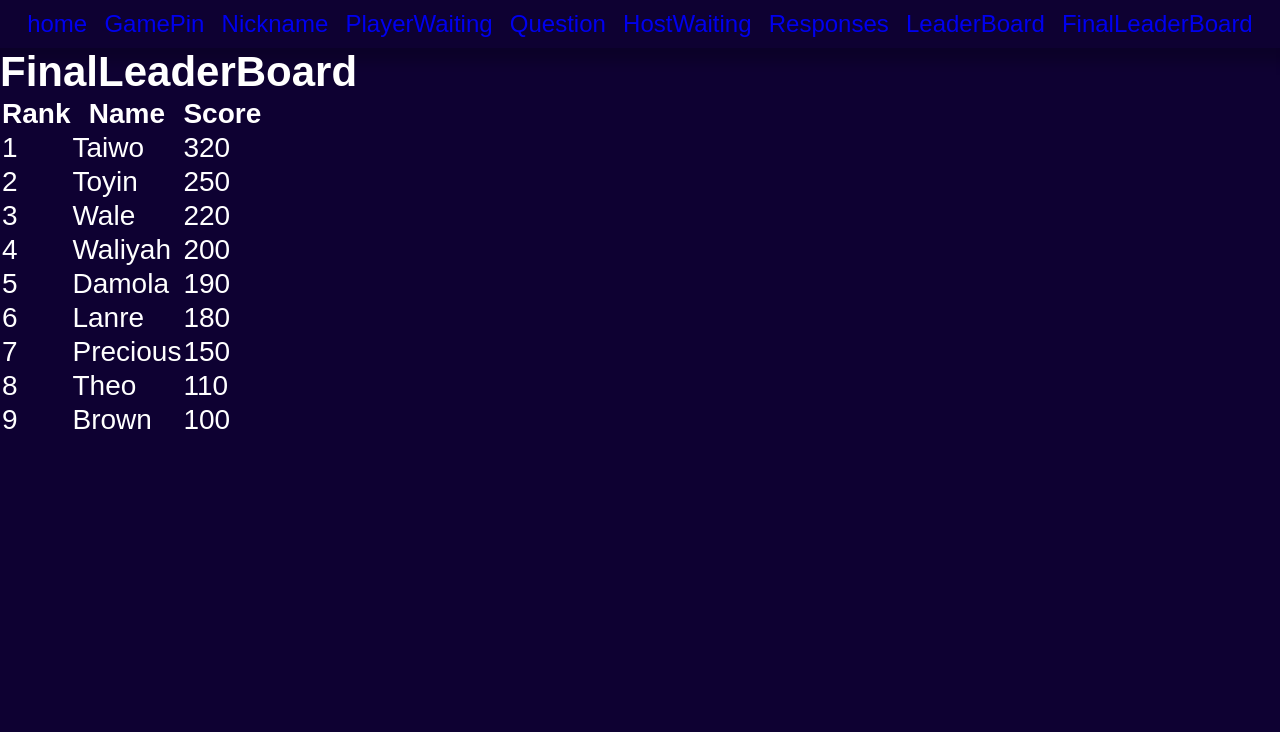
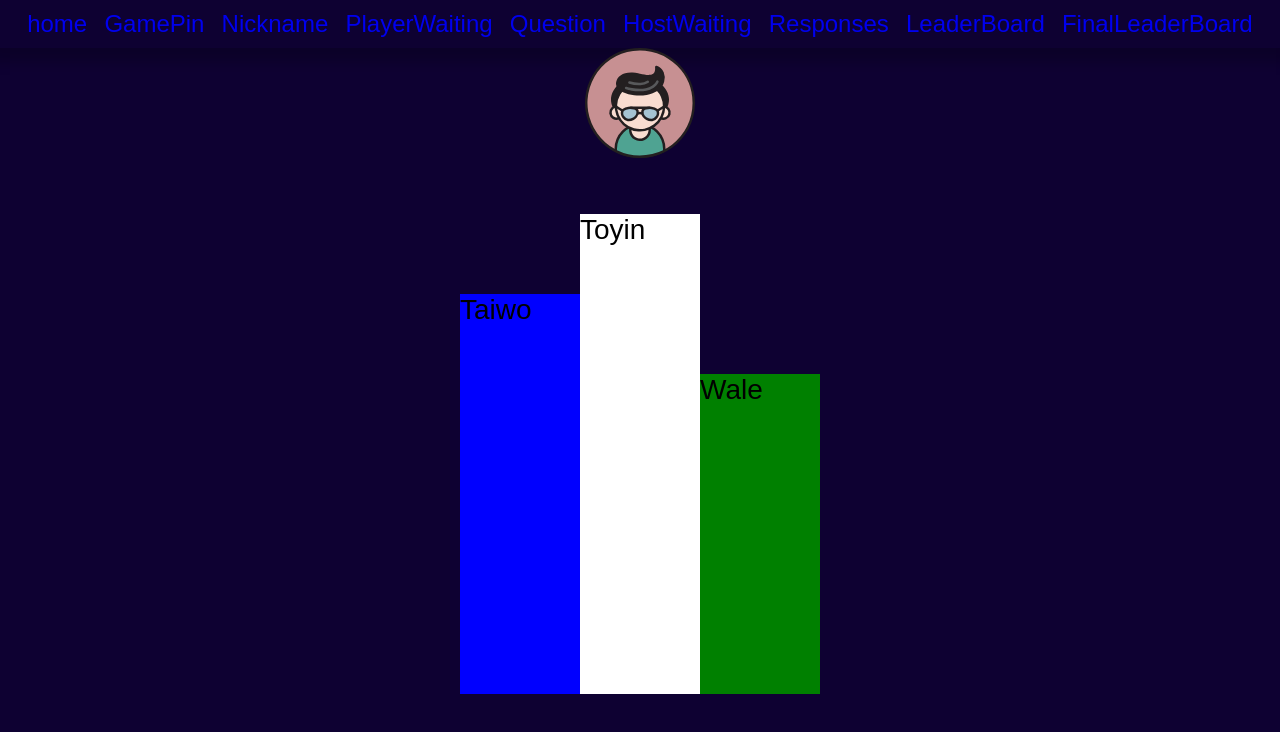
Before and after one commit to mr-funtor/class-kahoot, a React (Vite) app: page /finalleaderBoard in a window 1280 px wide. Shown: the top 732 px of the page. Built offline with nearby package versions, Linux system fonts and the light colour scheme; a web font is replaced by a local one.

Commit message:
final leaderboard

```diff
--- a/src/pages/FinalLeaderboard/finalLeaderboard.module.css
+++ b/src/pages/FinalLeaderboard/finalLeaderboard.module.css
@@ -0,0 +1,30 @@
+.finalLeaderBoard{
+	display: flex;
+	flex-direction: column;
+	align-items: center;
+	justify-content: center;
+	gap: 2em;
+}
+
+.leaderBoard{
+	display: flex;
+	align-items: flex-end;
+	justify-content: center;
+	color: black;
+  }
+
+  .winner {
+	width: 120px;
+	height: 60vh;
+	background-color: white;
+  }
+  .secondPlace {
+	width: 120px;
+	height: 50vh;
+	background-color: blue;
+  }
+  .thirdPlace {
+	width: 120px;
+	height: 40vh;
+	background-color: green;
+  }
--- a/src/pages/FinalLeaderboard/index.jsx
+++ b/src/pages/FinalLeaderboard/index.jsx
@@ -1,43 +1,49 @@
-import React from 'react';
-
-
+import React from "react";
+import {
+  img1,
+  img2,
+  img3,
+  img4,
+  img5,
+  img6,
+  img7,
+  img8,
+  img9,
+} from "../../assets/index";
+import styles from "./finalLeaderboard.module.css";
 
 const FinalLeaderBoard = () => {
-  const users = [
-    { name: 'Precious', score: 150 },
-    { name: 'Toyin', score: 250 },
-    { name: 'Waliyah', score: 200 },
-    { name: 'Taiwo', score: 320 },
-    { name: 'Brown', score: 100 },
-    { name: 'Theo', score: 110 },
-    { name: 'Lanre', score: 180 },
-    { name: 'Damola', score: 190 },
-    { name: 'Wale', score: 220 },
+  const players = [
+    { name: "Precious", score: 150, image: img1 },
+    { name: "Toyin", score: 250, image: img2 },
+    { name: "Waliyah", score: 100, image: img3 },
+    { name: "Taiwo", score: 320, image: img4 },
+    { name: "Brown", score: 200, image: img5 },
+    { name: "Theo", score: 110, image: img6 },
+    { name: "Lanre", score: 180, image: img7 },
+    { name: "Damola", score: 190, image: img8 },
+    { name: "Wale", score: 220, image: img9 },
   ];
-  // Sort the users based on scores in descending order
-  const sortedUsers = [...users].sort((a, b) => b.score - a.score);
+
+  const sortedPlayers = [...players].sort((a, b) => b.score - a.score);
+  // console.log(sortedPlayers[0]);
+  const firstPlace = sortedPlayers[0].name;
+  const secondPlace = sortedPlayers[1].name;
+  const thirdPlace = sortedPlayers[2].name;
+  // console.log(firstPlace);
 
   return (
-    <div className="FinalLeaderBoard">
-      <h2>FinalLeaderBoard</h2>
-      <table>
-        <thead>
-          <tr>
-            <th>Rank</th>
-            <th>Name</th>
-            <th>Score</th>
-          </tr>
-        </thead>
-        <tbody>
-          {sortedUsers.map((user, index) => (
-            <tr key={user.name}>
-              <td>{index + 1}</td>
-              <td>{user.name}</td>
-              <td>{user.score}</td>
-            </tr>
-          ))}
-        </tbody>
-      </table>
+    <div className={styles.finalLeaderBoard}>
+      <img
+        style={{ width: "110px" }}
+        src={sortedPlayers[0].image}
+        alt={sortedPlayers[0].name}
+      />
+      <div className={styles.leaderBoard}>
+        <div className={styles.secondPlace}>{firstPlace}</div>
+        <div className={styles.winner}>{secondPlace}</div>
+        <div className={styles.thirdPlace}>{thirdPlace}</div>
+      </div>
     </div>
   );
 };
```
